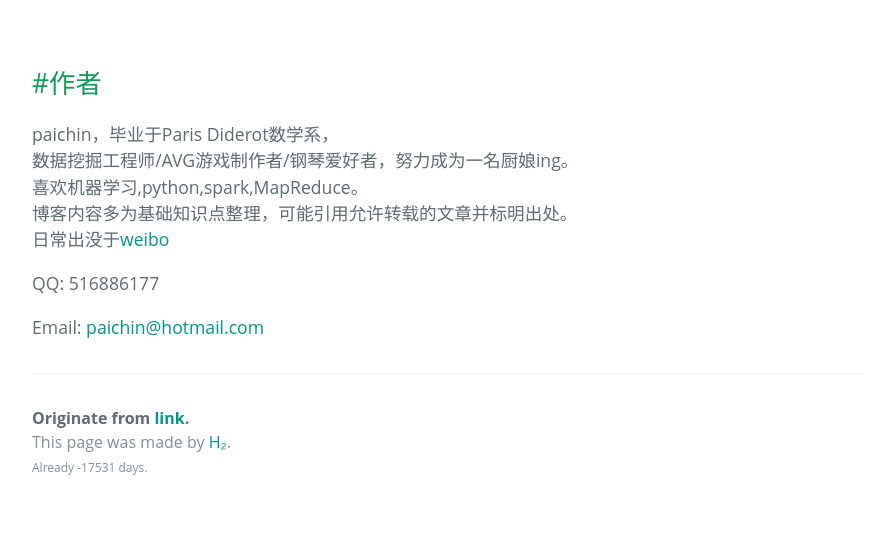
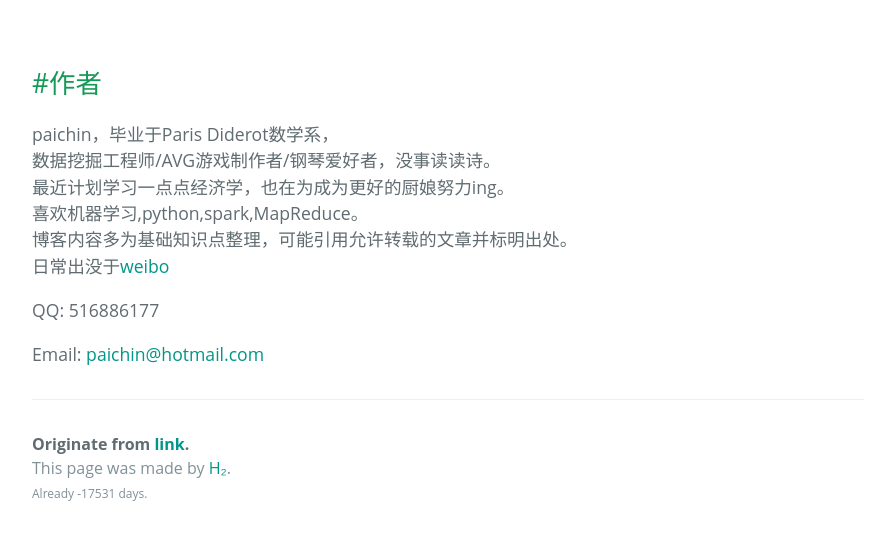
Before and after one commit to paichin/paichin.github.io, a Jekyll site: the page built from pages/about.md, in a window 1280 px wide and 929 px high, cut to the strip 377-917 px from the top of the window. Shown: the whole strip, without its empty margins (192-1087 px from the left). Built offline with Jekyll 4.4.1, drawn with Linux system fonts in a browser that asks for light colours; some web fonts are replaced.

Commit message:
Update about.md

```diff
--- a/pages/about.md
+++ b/pages/about.md
@@ -9,7 +9,8 @@ permalink: /about.html
 ## #作者
 
 paichin，毕业于Paris Diderot数学系，<br>
-数据挖掘工程师/AVG游戏制作者/钢琴爱好者，努力成为一名厨娘ing。<br>
+数据挖掘工程师/AVG游戏制作者/钢琴爱好者，没事读读诗。<br>
+最近计划学习一点点经济学，也在为成为更好的厨娘努力ing。<br>
 喜欢机器学习,python,spark,MapReduce。<br>
 博客内容多为基础知识点整理，可能引用允许转载的文章并标明出处。
 <br>
```
